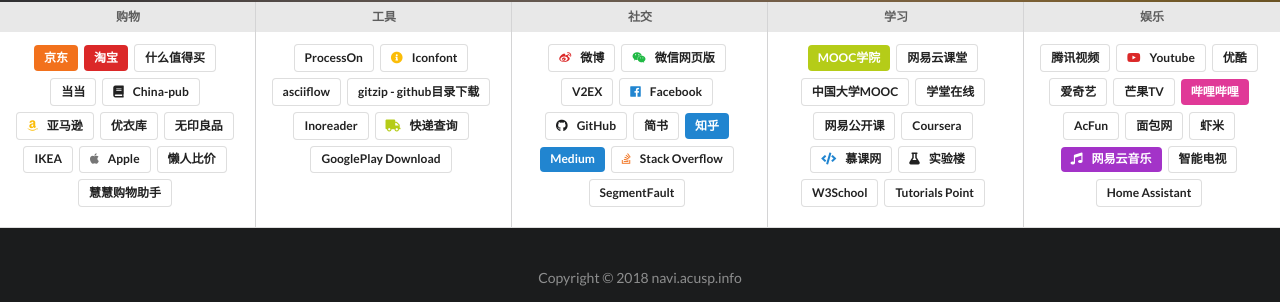
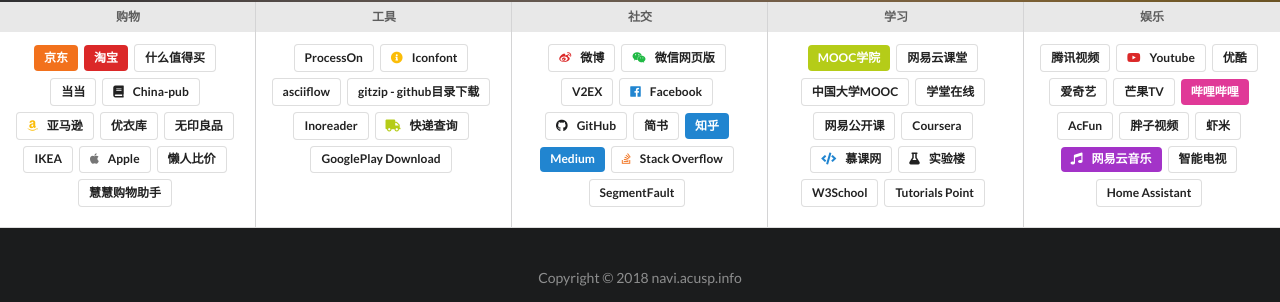
Before and after one commit to acusp/AC-Navi, a Jekyll site: the page built from index.html, in a window 1280 px wide. Shown: the part 657-959 px from the top of the page. Built offline with Jekyll 4.4.1, drawn with Linux system fonts in a browser that asks for light colours; comment, search, counter and statistics services are not loaded.

```diff
--- a/_data/home_links.yml
+++ b/_data/home_links.yml
@@ -211,9 +211,9 @@
       style: basic
       url: http://www.acfun.tv/
 
-    - name: 面包网
+    - name: 胖子视频
       style: basic
-      url: https://www.mianbao99.com/
+      url: http://www.pangzitv.com/
 
     - name: 虾米
       style: basic
```
